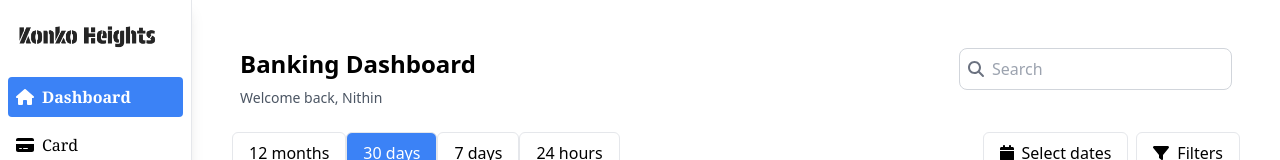
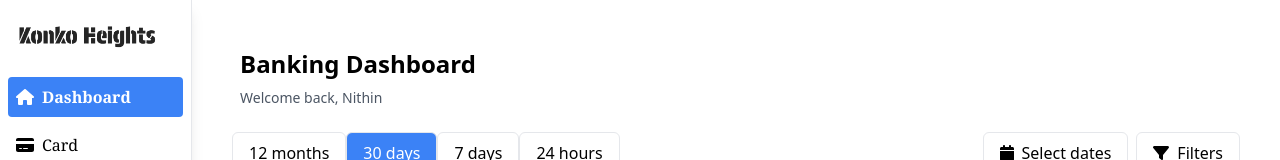
Before and after one commit to NithinKMoorthy/CIBA-Application, a Next.js app: page /dashboard in a window 1280 px wide. Shown: the top 160 px of the page. Built offline with nearby package versions, Linux system fonts and the light colour scheme; no server answers.

Commit message:
Made changes

```diff
--- a/app/dashboard/page.js
+++ b/app/dashboard/page.js
@@ -13,7 +13,7 @@ import Expenses from '@/components/dashboard/graphs/total-expense';
 import Income from '@/components/dashboard/graphs/total-income';
 import MoneyFlowChart from '@/components/dashboard/graphs/DeeperAccount/money-chart';
 import TransactionComponent from '@/components/dashboard/graphs/DeeperAccount/transactions';
-import SearchBar from '@/components/dashboard/header/SearchBar';
+// import SearchBar from '@/components/dashboard/header/SearchBar';
 import { FontAwesomeIcon } from "@fortawesome/react-fontawesome";
 import { faCalendar, faFilter } from "@fortawesome/free-solid-svg-icons";
 
@@ -47,7 +47,7 @@ const Header = () => {
       </div>
 
       {/* Right Side: Search Placeholder */}
-      <div className="text-gray-600"><SearchBar /> </div>
+      {/* <div className="text-gray-600"><SearchBar /> </div> */}
 
     </div>
   );
```
